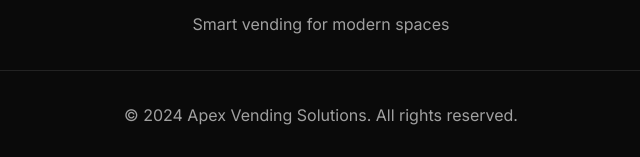
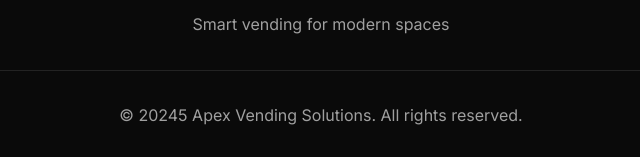
Before and after one commit to apexvending/apexvending.github.io, a plain HTML site: page products.html in a window 1280 px wide. Shown: the part 3470-3627 px from the top of the page, 319-959 px from the left. Drawn offline with Linux system fonts and the light colour scheme.

Commit message:
Update products.html

```diff
--- a/products.html
+++ b/products.html
@@ -748,7 +748,7 @@
         <div class="footer-content">
             <div class="footer-logo">APEX VENDING SOLUTIONS</div>
             <p style="color: var(--text-secondary); margin-top: 1rem;">Smart vending for modern spaces</p>
-            <p class="footer-text">&copy; 2024 Apex Vending Solutions. All rights reserved.</p>
+            <p class="footer-text">&copy; 20245 Apex Vending Solutions. All rights reserved.</p>
         </div>
     </footer>
 
```
